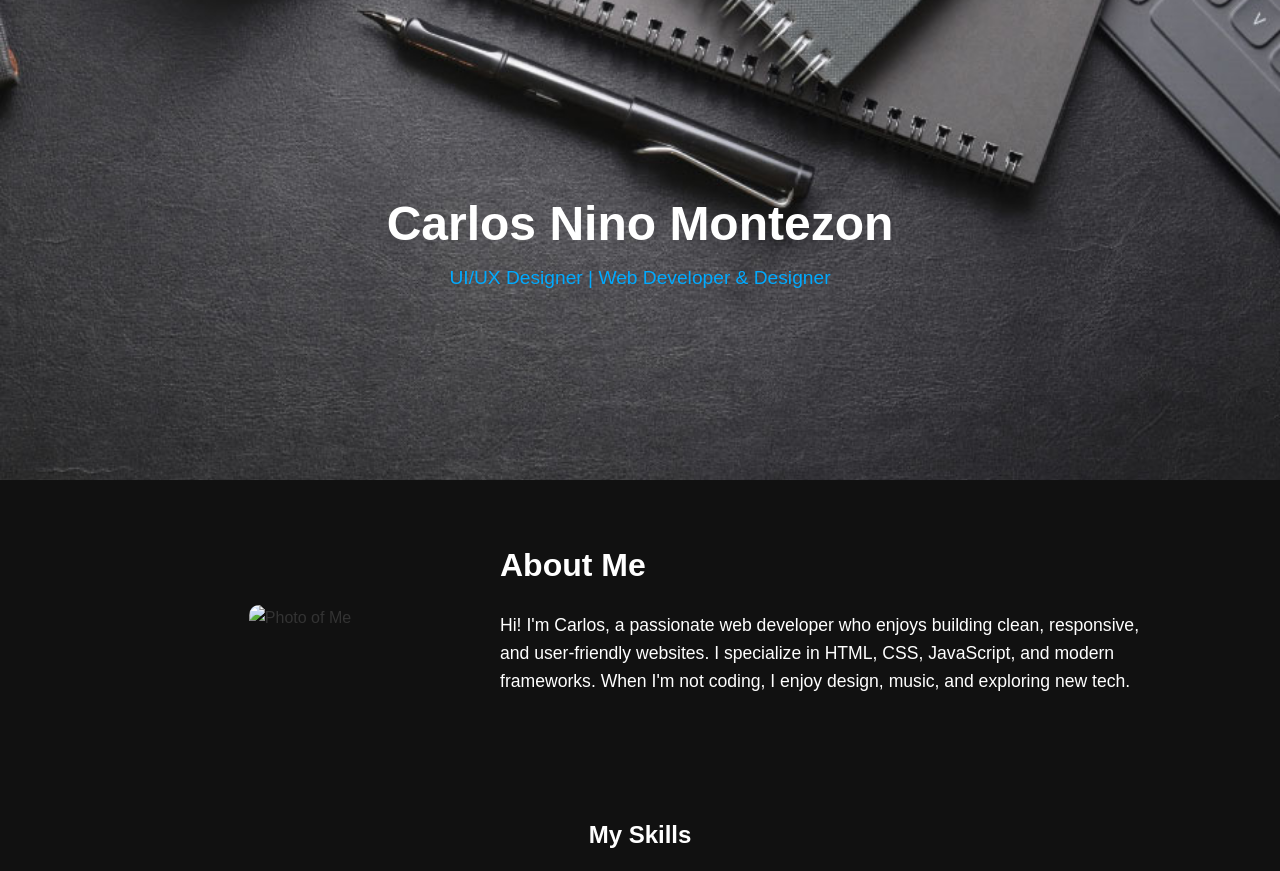
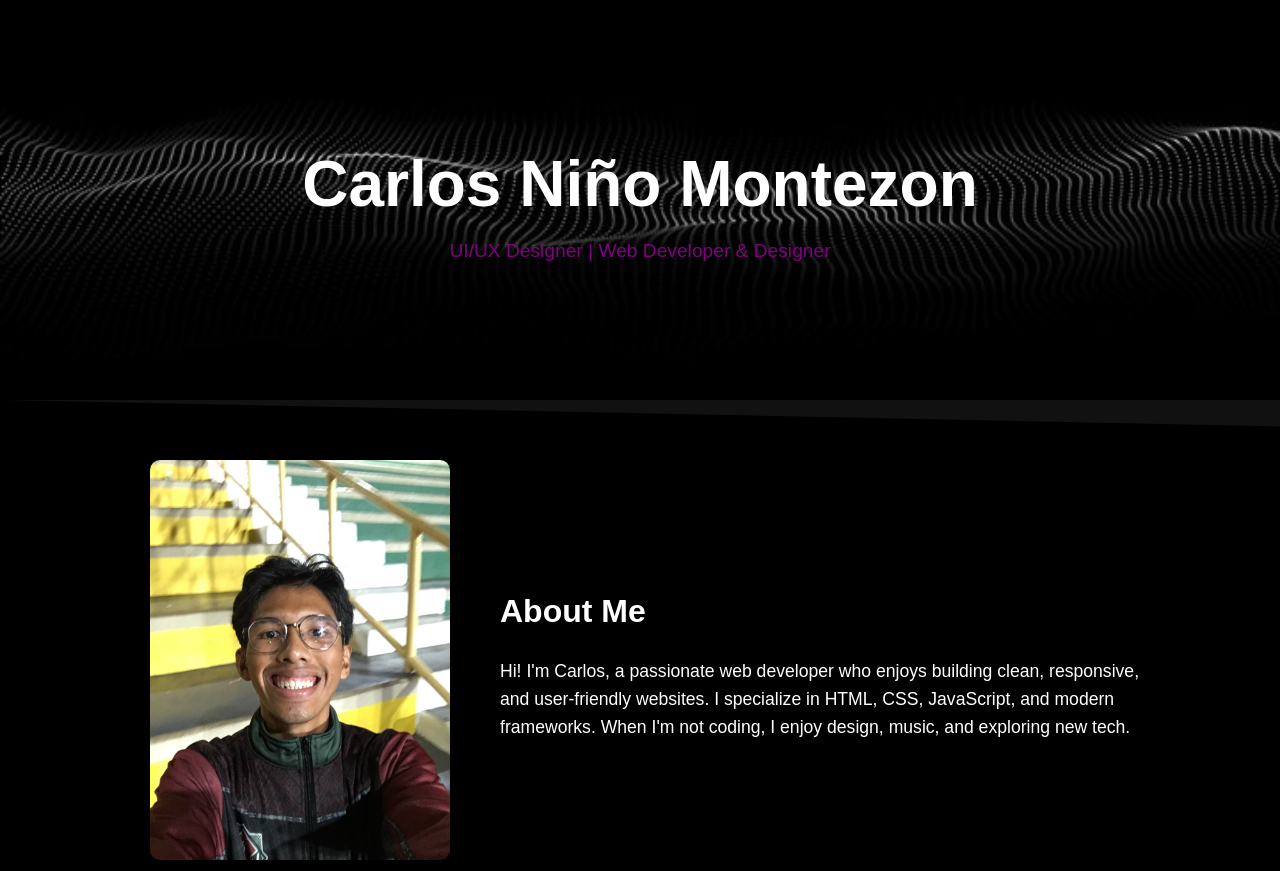
Before and after one commit to monTzoncaloy/CMSC-126-Portfolio, a plain HTML site: page index.html in a window 1280 px wide. Shown: the top 871 px of the page. Drawn offline with Linux system fonts and the light colour scheme.

Commit message:
additional improvements

```diff
--- a/index.html
+++ b/index.html
@@ -9,7 +9,7 @@
 <body>
   <header class="hero">
     <div class="hero-content">
-      <h1>Carlos Nino Montezon</h1>
+      <h1>Carlos Niño Montezon</h1>
       <p class="tagline">UI/UX Designer | Web Developer & Designer</p>
     </div>
   </header>
@@ -49,7 +49,7 @@
   </section>
 
   <section class="contact">
-    <h2>Contact Me</h2>
+    <h2>Work With Me</h2>
     <form>
       <input type="text" placeholder="Your Name" required />
       <input type="email" placeholder="Your Email" required />
--- a/style.css
+++ b/style.css
@@ -12,8 +12,8 @@ body {
 }
 
 .hero {
-  background: url('images/hero.jpg') center/cover no-repeat;
-  height: 60vh;
+  background: url('images/bg.jpg') center/cover no-repeat fixed;
+  height: 50vh;
   display: flex;
   align-items: center;
   justify-content: center;
@@ -22,12 +22,12 @@ body {
 }
 
 .hero-content h1 {
-  font-size: 3rem;
+  font-size: 4rem;
 }
 
 .tagline {
   font-size: 1.2rem;
-  color: #00aaff;
+  color: purple;
 }
 
 .skills, .projects, .contact {
@@ -104,7 +104,8 @@ body {
 
 .about {
   padding: 60px 20px;
-  color: #333;
+  background-color: black;
+  clip-path: polygon(0 0, 100% 5%, 100% 100%, 0 95%);
 }
 
 .about-container {
@@ -144,12 +145,32 @@ body {
   font-size: 1.1rem;
   line-height: 1.6;
 }
+.about-container {
+  animation: FadeIn 2.5s ease-out forwards;
+  opacity: 0;
+}
 
-/* Animation */
+@media (prefers-color-scheme: dark) {
+  .about {
+    background-color: #1e1e1e;
+  }
+}
+
 @keyframes fadeIn {
   from {
     opacity: 0;
     transform: translateY(-30px);
+  }
+  to {
+    opacity: 1;
+    transform: translateY(0);
+  }
+}
+
+@keyframes FadeIn {
+  from {
+    opacity: 0;
+    transform: translateY(50px);
   }
   to {
     opacity: 1;
@@ -171,4 +192,5 @@ body {
   .skills-grid {
     grid-template-columns: repeat(auto-fit, minmax(80px, 1fr));
   }
+
 }
```
Also changed, not shown: images/Me.jpg (added), images/bg.jpg (added).
